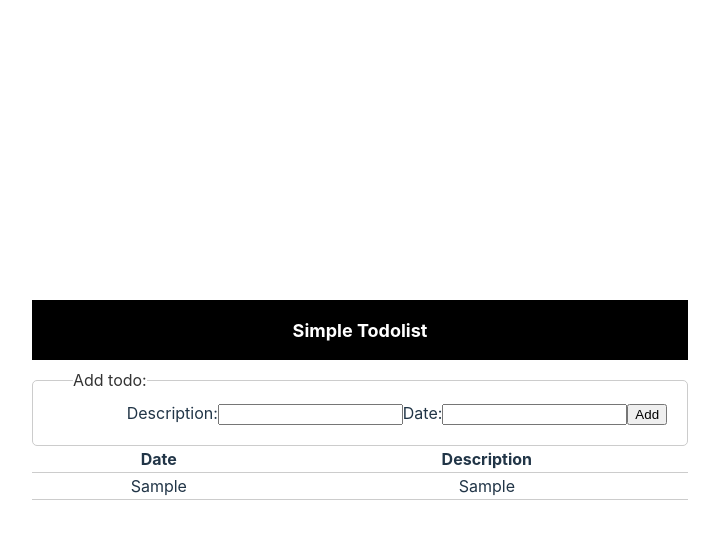
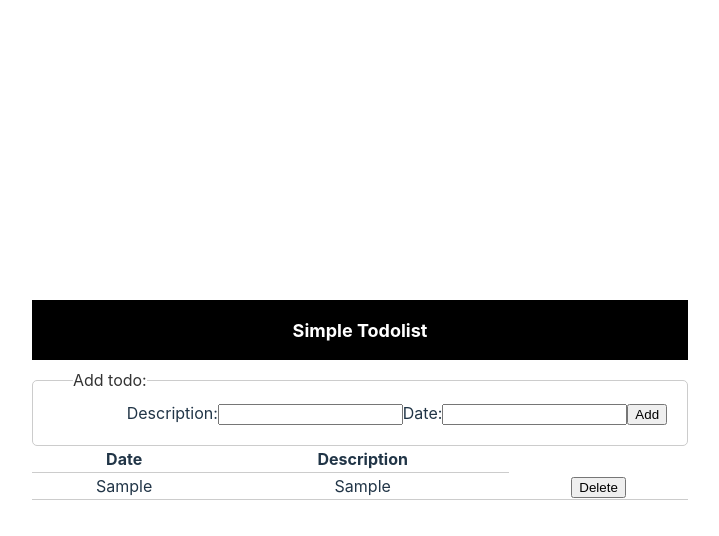
Before and after one commit to joonas-hh-dev/Tab-menu, a React (Vite) app: page / in a window 1280 px wide. Both pictures are taken after typing "Sample", "Sample" into the empty fields and a click on the button "Add". Shown: the top 536 px of the page, without its empty margins (280-999 px from the left). Built offline with nearby package versions, Linux system fonts and the light colour scheme.

Commit message:
My initial commit

```diff
--- a/src/TodoList.jsx
+++ b/src/TodoList.jsx
@@ -14,6 +14,10 @@
             setTodos([todo, ...todos]);
             setTodo({ description: "", date: "" });
         }
+    };
+
+    const deleteTodo = (indexToDelete) => {
+        setTodos(todos.filter((_, index) => index !== indexToDelete));
     };
 
     return (
@@ -49,6 +53,7 @@
                         <tr key={index}>
                             <td>{todo.date}</td>
                             <td>{todo.description}</td>
+                            <td><button onClick={() => deleteTodo(index)}>Delete</button></td>
                         </tr>
                     ))}
                 </tbody>
```
